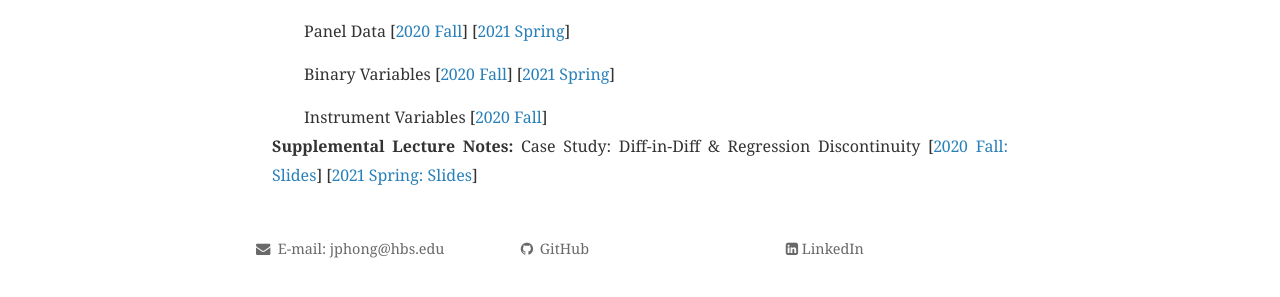
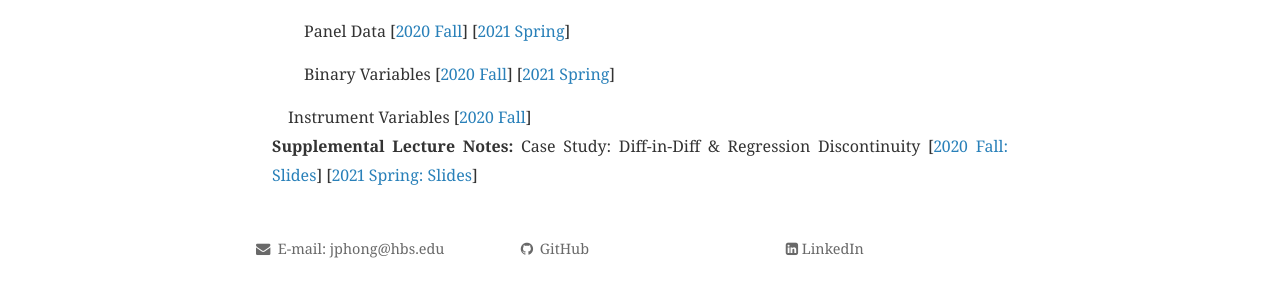
Before and after one commit to JingpengHong/JingpengHong.github.io, a Jekyll site: the page built from teaching.html, in a window 1280 px wide. Shown: the part 529-826 px from the top of the page. Built offline with Jekyll 4.4.1, drawn with Linux system fonts in a browser that asks for light colours; nearby versions of some CDN libraries; comment, search, counter and statistics services are not loaded; a style sheet for code colours, icons or effects is not loaded.

Commit message:
Update teaching.html

```diff
--- a/teaching.html
+++ b/teaching.html
@@ -20,7 +20,7 @@
 <br><p style="text-align:justify;text-indent:2em;">OLS [<a href="https://www.dropbox.com/s/wetk8nyfxutmyda/notes_Ch4-5_Jingpeng.pdf?dl=0" >2021 Spring: Single Regressor</a>] [<a href="https://www.dropbox.com/s/nu4obkbv6hf38bu/notes_Ch6-7_Jingpeng.pdf?dl=0" >2021 Spring: Multiple Regressors</a>]
 <br><p style="text-align:justify;text-indent:2em;">Panel Data [<a href="https://www.dropbox.com/s/jz18c6erfsnwxk8/ch10_PanelData_2020F.pdf?dl=0" >2020 Fall</a>] [<a href="https://www.dropbox.com/s/sl6g4omlj7yep9c/ch10_PanelData_2021S.pdf?dl=0" >2021 Spring</a>]
 <p style="text-align:justify;text-indent:2em;">Binary Variables [<a href="https://www.dropbox.com/s/lvm8v72fq9as5bw/ch11_ProbitLogit_2020F.pdf?dl=0" >2020 Fall</a>] [<a href="https://www.dropbox.com/s/nom4nruf9u2fvu2/ch11_ProbitLogit_2021S.pdf?dl=0" >2021 Spring</a>]
-<p style="text-align:justify;text-indent:2em;"> Instrument Variables [<a href="https://www.dropbox.com/s/e6pn9alqbfb5wwe/ch12_IV_2020F.pdf?dl=0" >2020 Fall</a>]
+<p style="text-align:justify;text-indent:1em;"> Instrument Variables [<a href="https://www.dropbox.com/s/e6pn9alqbfb5wwe/ch12_IV_2020F.pdf?dl=0" >2020 Fall</a>]
 <br><b>Supplemental Lecture Notes: </b>
 Case Study: Diff-in-Diff & Regression Discontinuity [<a href="https://www.dropbox.com/s/pwx7c901m4fdjsh/SW3e_ch13_slides%20GE%20additional%20RD_DID_Jingpeng%20modified.pdf?dl=0" >2020 Fall: Slides</a>] [<a href="https://www.dropbox.com/s/gkx8poynu8a6tmn/SW3e_ch13_slides%2BGE%2Badditional%2BRD_DID_Jingpeng.pdf?dl=0" >2021 Spring: Slides</a>]
 </p>
```
